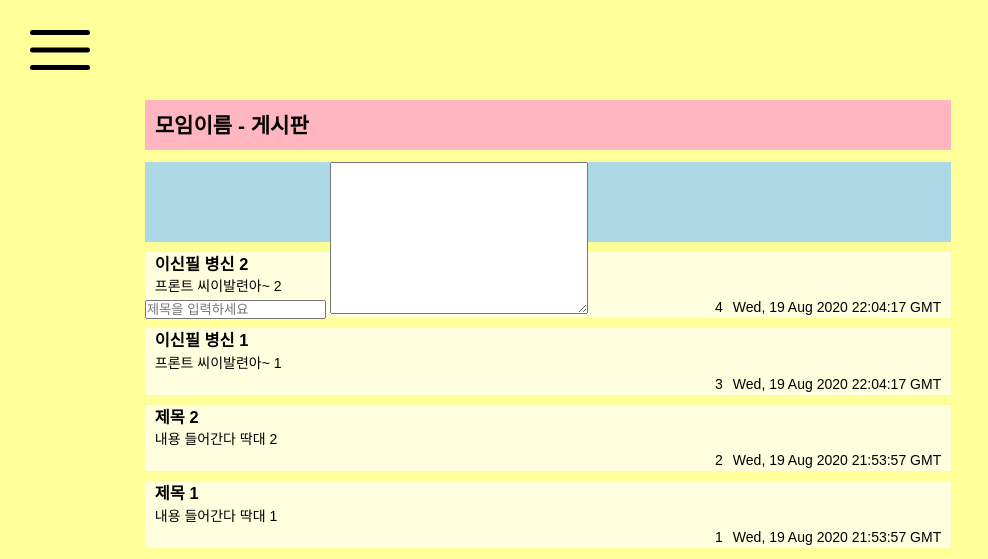
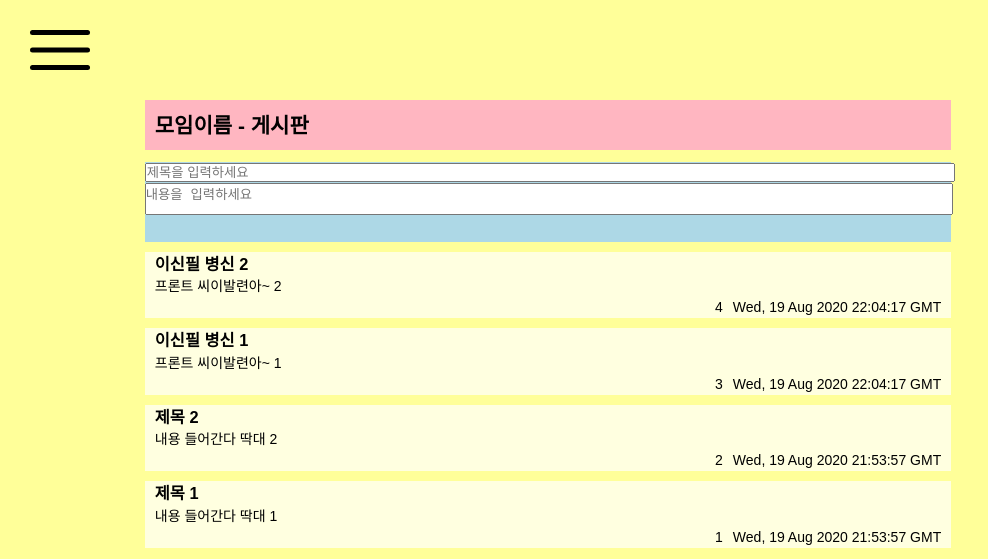
Before and after one commit to youjeonghan/WEB-Project1, a Flask app: page /rooms in a window 1280 px wide. Shown: the top 559 px of the page, without its empty margins (0-988 px from the left). Run offline with Flask 2, Linux system fonts and the light colour scheme; data comes from the database, SQL or seed files in the repository; some libraries are stand-ins or nearby versions.

Commit message:
Update
add input_tags

```diff
--- a/TeamProject/static/css/style.css
+++ b/TeamProject/static/css/style.css
@@ -63,6 +63,17 @@
 .nav__links{
 	margin-left: 70%;
 }
+
+.input__subject{
+	width: 100%;
+	height: 30%;
+}
+.input__article{
+	resize: none;
+	width: 100%;
+	height: 80%;
+}
+
 input[id="menuicon"]{
 	display:none;
 }
--- a/TeamProject/static/js/rooms.js
+++ b/TeamProject/static/js/rooms.js
@@ -47,7 +47,12 @@ async function load_board(){
   }
 
 
-function input_board(){
-// 입력창 박스를 만들고 , 엔터치면 이벤트헨들러로 데이터 전송, 페인트 함수 호출
+// function input_board(){
+// // 입력창 박스를 만들고 , 엔터치면 이벤트헨들러로 데이터 전송, 페인트 함수 호출
+//    const subject = document.querySelector('.input__subject').value;
+//    const object = {
+//       object.subject = subject,
+//       object.content = content;
 
-}
+//    }
+// }
--- a/TeamProject/templates/Rooms.html
+++ b/TeamProject/templates/Rooms.html
@@ -45,9 +45,8 @@
 				<input type="text" placeholder="내용을 입력하세요. " name="article" class="article"/> -->
 		<form action="url" method="post">
 			<input type="text" placeholder="제목을 입력하세요" class="input__subject">
-			<textarea name="artic" id="" cols="30" rows="10"></textarea>
+			<textarea name="article" class="input__article" placeholder="내용을 입력하세요"></textarea>
 		</form>
-
 		</div>
  		<!-- 게시판글목록 -->
 		<div class="board__lists">
```
